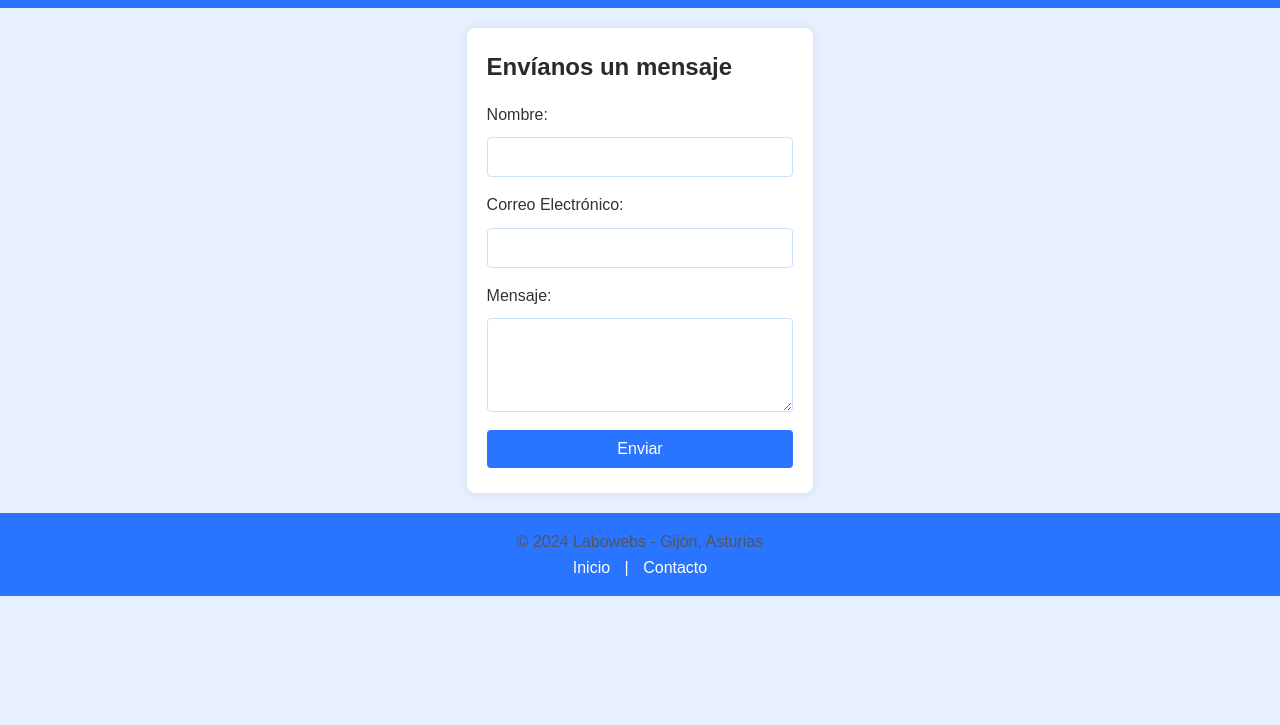
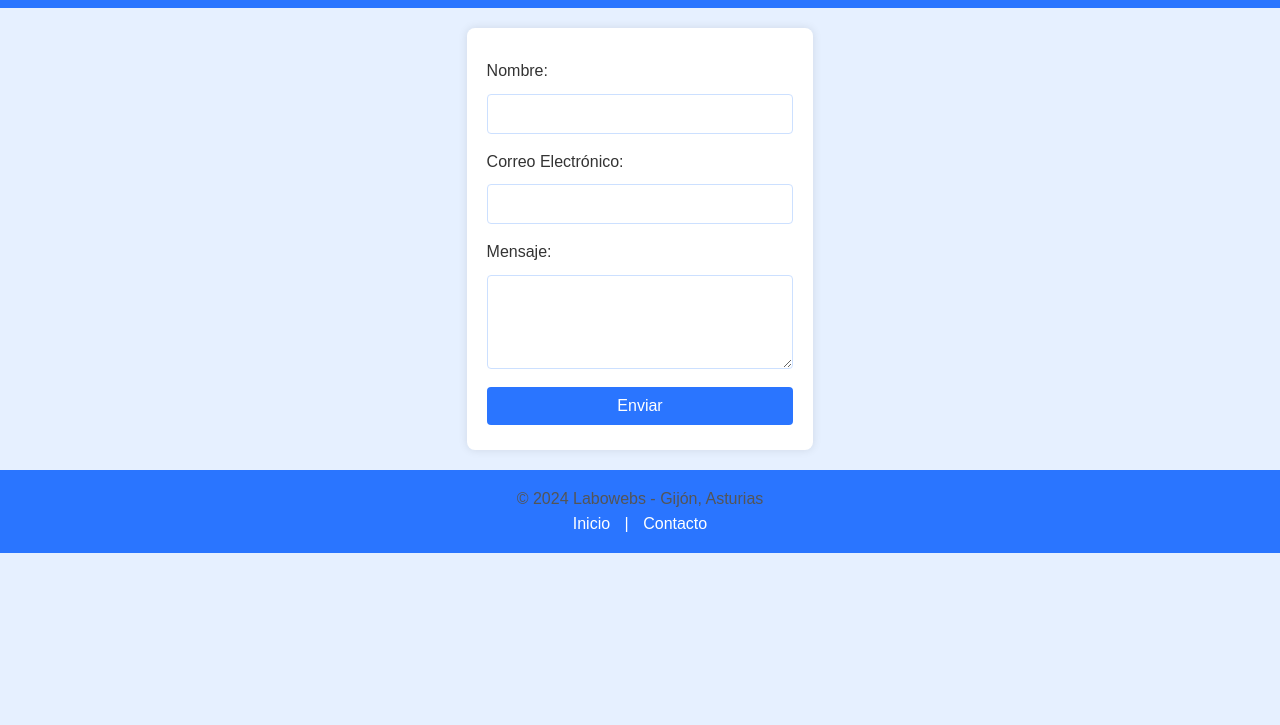
Before and after one commit to ydr29913/trabajoLabowebs, a plain HTML site: page contacto.html in a window 1280 px wide. Shown: the part 75-800 px from the top of the page. Drawn offline with Linux system fonts and the light colour scheme.

Commit message:
Añadir cambios en contacto

```diff
--- a/contacto.html
+++ b/contacto.html
@@ -13,7 +13,6 @@
     </header>
 
     <section class="contact-form">
-        <h2>Envíanos un mensaje</h2>
         <form id="formContacto" action="#" method="post">
             <label for="nombre">Nombre:</label>
             <input type="text" id="nombre" name="nombre" required>
```
